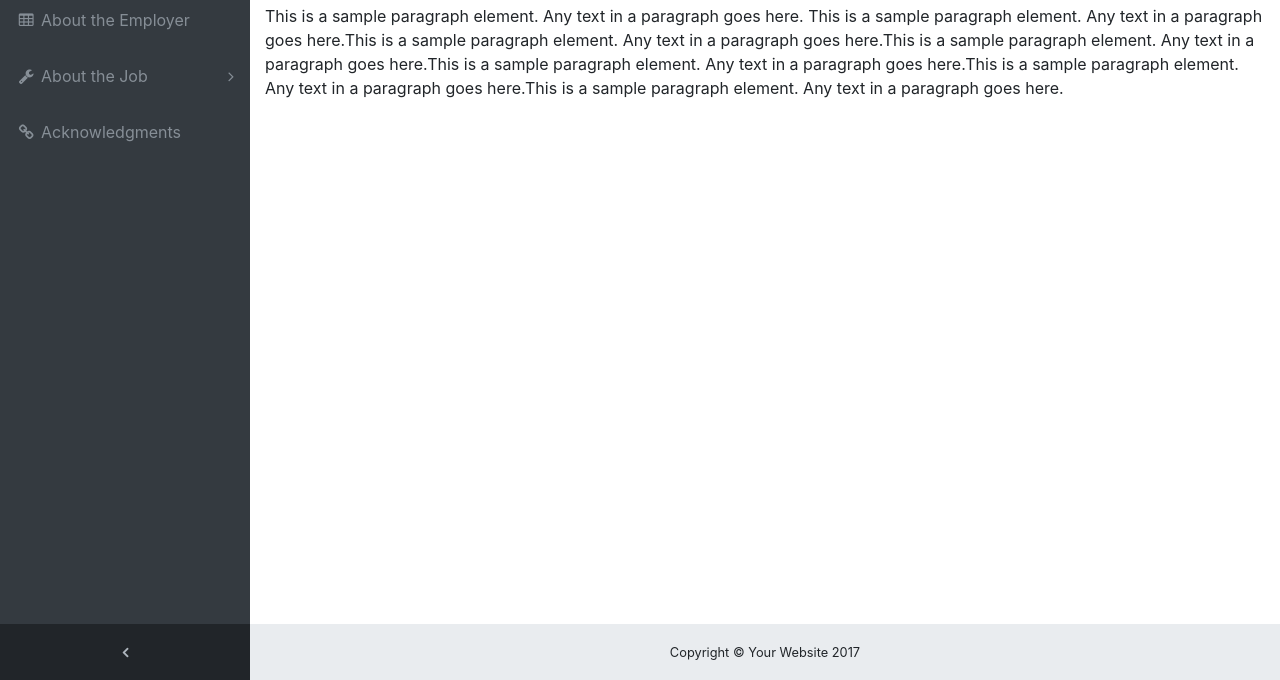
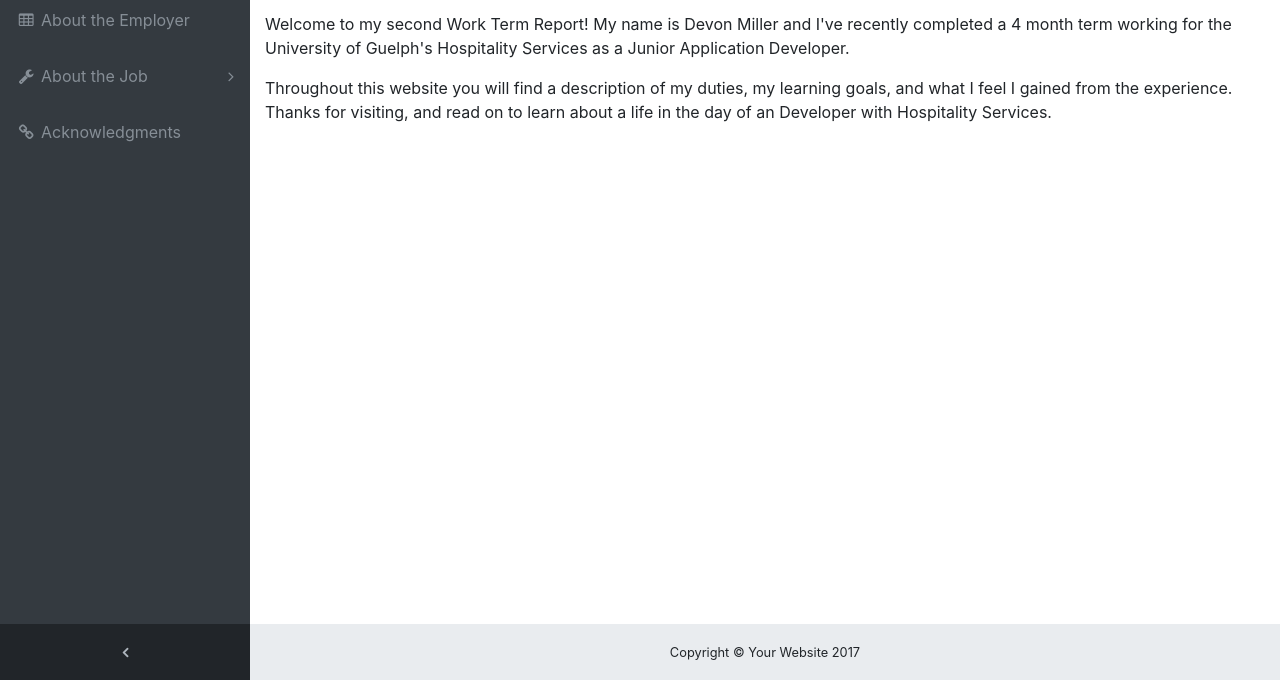
Before and after one commit to worktermtwo/Work-term-two, a website with bundled scripts: page index.html in a window 1280 px wide. Shown: the part 120-800 px from the top of the page. Built offline with nearby package versions, Linux system fonts and the light colour scheme.

Commit message:
Add files via upload

```diff
--- a/index.html
+++ b/index.html
@@ -97,8 +97,11 @@
 
       <div class="container-fluid">
           <h1> Introduction</h1>
+          <p></p><p></p>
           <p>
-              This is a sample paragraph element. Any text in a paragraph goes here. This is a sample paragraph element. Any text in a paragraph goes here.This is a sample paragraph element. Any text in a paragraph goes here.This is a sample paragraph element. Any text in a paragraph goes here.This is a sample paragraph element. Any text in a paragraph goes here.This is a sample paragraph element. Any text in a paragraph goes here.This is a sample paragraph element. Any text in a paragraph goes here.
+              Welcome to my second Work Term Report! My name is Devon Miller and I've recently completed a 4 month term working for the University of Guelph's Hospitality Services as a Junior Application Developer.
+          </p><p>
+              Throughout this website you will find a description of my duties, my learning goals, and what I feel I gained from the experience. Thanks for visiting, and read on to learn about a life in the day of an Developer with Hospitality Services.
           </p>
       </div>
       <!-- /.container-fluid -->
```
